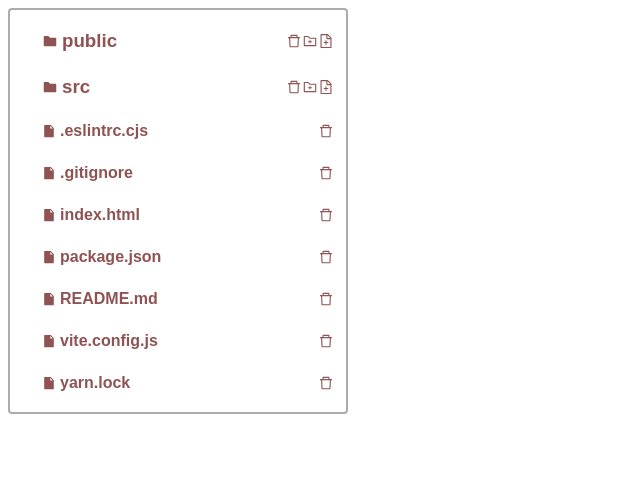
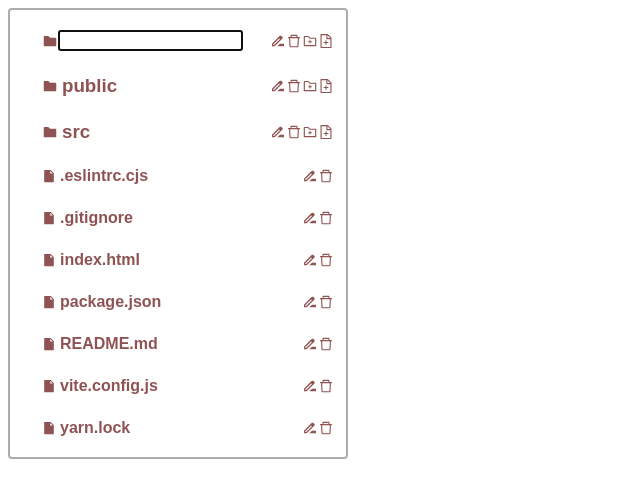
Before and after one commit to rahulkr09a2z/prep-js, a React app in the folder FileExplorer/: page / in a window 1280 px wide. Both pictures are taken after a click on the icon 294 px from the left and 41 px from the top of the page. Shown: the top 498 px of the page, without its empty margins (0-640 px from the left). Built offline with nearby package versions, Linux system fonts and the light colour scheme; the HTML template or start-up script is replaced by a standard one.

Commit message:
[FileExplorer]|1)Rename functionality added

```diff
--- a/FileExplorer/src/App.jsx
+++ b/FileExplorer/src/App.jsx
@@ -45,6 +45,12 @@ function App() {
         case ExplorerActions.DELETE_ITEM:
           current[path[path.length - 1]] = null;
           break;
+        case ExplorerActions.RENAME_ITEM:
+          current[path[path.length - 1]] = {
+            ...currElCopy,
+            itemName: newItemName,
+          };
+          break;
         default:
           break;
       }
@@ -54,6 +60,7 @@ function App() {
   const FolderCreator = ExplorerDataHandler(ExplorerActions.CREATE_FOLDER);
   const FileCreator = ExplorerDataHandler(ExplorerActions.CREATE_FILE);
   const DeleteItem = ExplorerDataHandler(ExplorerActions.DELETE_ITEM);
+  const RenameItem = ExplorerDataHandler(ExplorerActions.RENAME_ITEM);
 
   return (
     <div className="app">
@@ -63,6 +70,7 @@ function App() {
         folderCreator={FolderCreator}
         fileCreator={FileCreator}
         deleteHandler={DeleteItem}
+        renameHandler={RenameItem}
         key={"outter-explorer"}
       />
     </div>
--- a/FileExplorer/src/components/Explorer.jsx
+++ b/FileExplorer/src/components/Explorer.jsx
@@ -8,6 +8,7 @@ const Explorer = ({
   folderCreator,
   fileCreator,
   deleteHandler,
+  renameHandler,
   path = [],
 }) => {
   return (
@@ -23,6 +24,7 @@ const Explorer = ({
                   folderCreator={folderCreator}
                   fileCreator={fileCreator}
                   deleteHandler={deleteHandler}
+                  renameHandler={renameHandler}
                 />
               </div>
             );
@@ -36,6 +38,7 @@ Explorer.propTypes = {
   folderCreator: PropTypes.func.isRequired,
   fileCreator: PropTypes.func.isRequired,
   deleteHandler: PropTypes.func.isRequired,
+  renameHandler:PropTypes.func.isRequired,
   classTitle: PropTypes.string,
   path: PropTypes.array,
 };
--- a/FileExplorer/src/components/Folder.jsx
+++ b/FileExplorer/src/components/Folder.jsx
@@ -12,6 +12,7 @@ const Folder = (FolderProps) => {
     folderCreator,
     fileCreator,
     deleteHandler,
+    renameHandler,
     path = [],
   } = FolderProps;
   const { itemName, subItems, isFolder } = item;
@@ -21,12 +22,21 @@ const Folder = (FolderProps) => {
     isVisible: false,
     isFolder: false,
   });
+  const [renameItem, setRenameItem] = useState({
+    isVisible: false,
+    newName: "",
+  });
 
   const resetInputState = () =>
     setShowInput({
       isVisible: false,
       isFolder: false,
     });
+  const renameVisibleHandler = (val) =>
+    setRenameItem((prev) => ({
+      ...prev,
+      isVisible: val,
+    }));
 
   const creatorHandler = (isFolderVal) => {
     setIsOpened(true);
@@ -47,6 +57,18 @@ const Folder = (FolderProps) => {
     }
   };
 
+  const renameItemHandler = (e) => {
+    e.stopPropagation();
+    const keyCode = e.keyCode;
+    const inputValue = e.target.value;
+    if (keyCode == 13 && inputValue) {
+      renameHandler(path, inputValue);
+      deActivateRenameState();
+    }
+  };
+
+  const togglerRenameState = () => renameVisibleHandler(!renameItem.isVisible);
+  const deActivateRenameState = () => renameVisibleHandler(false);
   const deleteItemHandler = () => deleteHandler(path);
   const toggleFolderOpen = () => setIsOpened(!isOpened);
   const folderCreateHandler = () => creatorHandler(true);
@@ -60,12 +82,16 @@ const Folder = (FolderProps) => {
           isFolder={isFolder}
           isOpened={isOpened}
           clickHandler={toggleFolderOpen}
+          isEditMode={renameItem.isVisible}
+          inputBlurHandler={deActivateRenameState}
+          renameHandler={renameItemHandler}
         />
         <ElementIconGroup
           isFolder={isFolder}
           deleteHandler={deleteItemHandler}
           folderCreateHandler={folderCreateHandler}
           fileCreateHandler={fileCreateHandler}
+          renameActivator={togglerRenameState}
         />
       </div>
       {isOpened && (
@@ -75,6 +101,7 @@ const Folder = (FolderProps) => {
           folderCreator={folderCreator}
           fileCreator={fileCreator}
           deleteHandler={deleteItemHandler}
+          renameHandler={renameItemHandler}
           path={path}
         />
       )}
@@ -93,6 +120,7 @@ Folder.propTypes = {
   folderCreator: PropTypes.func.isRequired,
   fileCreator: PropTypes.func.isRequired,
   deleteHandler: PropTypes.func.isRequired,
+  renameHandler: PropTypes.func.isRequired,
   path: PropTypes.array,
 };
 
--- a/FileExplorer/src/components/molecules/ElementIconGroup.jsx
+++ b/FileExplorer/src/components/molecules/ElementIconGroup.jsx
@@ -4,14 +4,26 @@ import {
   AiOutlineFolderAdd,
   AiOutlineDelete,
 } from "react-icons/ai";
+import { MdDriveFileRenameOutline } from "react-icons/md";
 
 import { FOLDER_ICON_SIZE } from "../../constants/IconSizes";
 
 const ElementIconGroup = (ElIconGroupProps) => {
-  const { isFolder, folderCreateHandler, fileCreateHandler, deleteHandler } =
-    ElIconGroupProps;
+  const {
+    isFolder,
+    folderCreateHandler,
+    fileCreateHandler,
+    renameActivator,
+    deleteHandler,
+  } = ElIconGroupProps;
+
   return (
     <div className="folder-right el-cont">
+      <MdDriveFileRenameOutline
+        className="side-icon"
+        size={FOLDER_ICON_SIZE}
+        onClick={renameActivator}
+      />
       <AiOutlineDelete
         className="side-icon"
         size={FOLDER_ICON_SIZE}
@@ -39,6 +51,7 @@ ElementIconGroup.propTypes = {
   isFolder: PropTypes.bool.isRequired,
   folderCreateHandler: PropTypes.func.isRequired,
   fileCreateHandler: PropTypes.func.isRequired,
+  renameActivator: PropTypes.func.isRequired,
   deleteHandler: PropTypes.func.isRequired,
 };
 
--- a/FileExplorer/src/components/molecules/ElementTitle.jsx
+++ b/FileExplorer/src/components/molecules/ElementTitle.jsx
@@ -4,7 +4,16 @@ import { AiFillFile, AiFillFolder, AiFillFolderOpen } from "react-icons/ai";
 import { FILE_ICON_SIZE, FOLDER_ICON_SIZE } from "../../constants/IconSizes";
 
 const ElementTitle = (FileProps) => {
-  const { title, isFolder, isOpened, clickHandler } = FileProps;
+  const {
+    title,
+    isFolder,
+    isOpened,
+    inputBlurHandler,
+    isEditMode,
+    renameHandler,
+    clickHandler,
+  } = FileProps;
+
   return (
     <div className="el-title el-cont item-padding" onClick={clickHandler}>
       {isFolder ? (
@@ -18,9 +27,18 @@ const ElementTitle = (FileProps) => {
       ) : (
         <AiFillFile size={FILE_ICON_SIZE} />
       )}
-      <div className="el-title-text">
-        {isFolder ? <h3>{title}</h3> : <h4>{title}</h4>}
-      </div>
+      {isEditMode ? (
+        <input
+          type="text"
+          onKeyDown={renameHandler}
+          autoFocus
+          onBlur={inputBlurHandler}
+        />
+      ) : (
+        <div className="el-title-text">
+          {isFolder ? <h3>{title}</h3> : <h4>{title}</h4>}
+        </div>
+      )}
     </div>
   );
 };
@@ -28,6 +46,9 @@ const ElementTitle = (FileProps) => {
 ElementTitle.propTypes = {
   title: PropTypes.string.isRequired,
   isFolder: PropTypes.bool.isRequired,
+  isEditMode: PropTypes.bool.isRequired,
+  renameHandler: PropTypes.func.isRequired,
+  inputBlurHandler: PropTypes.func.isRequired,
   isOpened: PropTypes.bool,
   onClick: PropTypes.func,
 };
--- a/FileExplorer/src/constants/ActionTypes.js
+++ b/FileExplorer/src/constants/ActionTypes.js
@@ -1,5 +1,6 @@
 export const ExplorerActions={
     CREATE_FOLDER:"create-folder",
     CREATE_FILE:"create-file",
-    DELETE_ITEM:"delete-item"
+    DELETE_ITEM:"delete-item",
+    RENAME_ITEM:"rename-item",
 }
```
